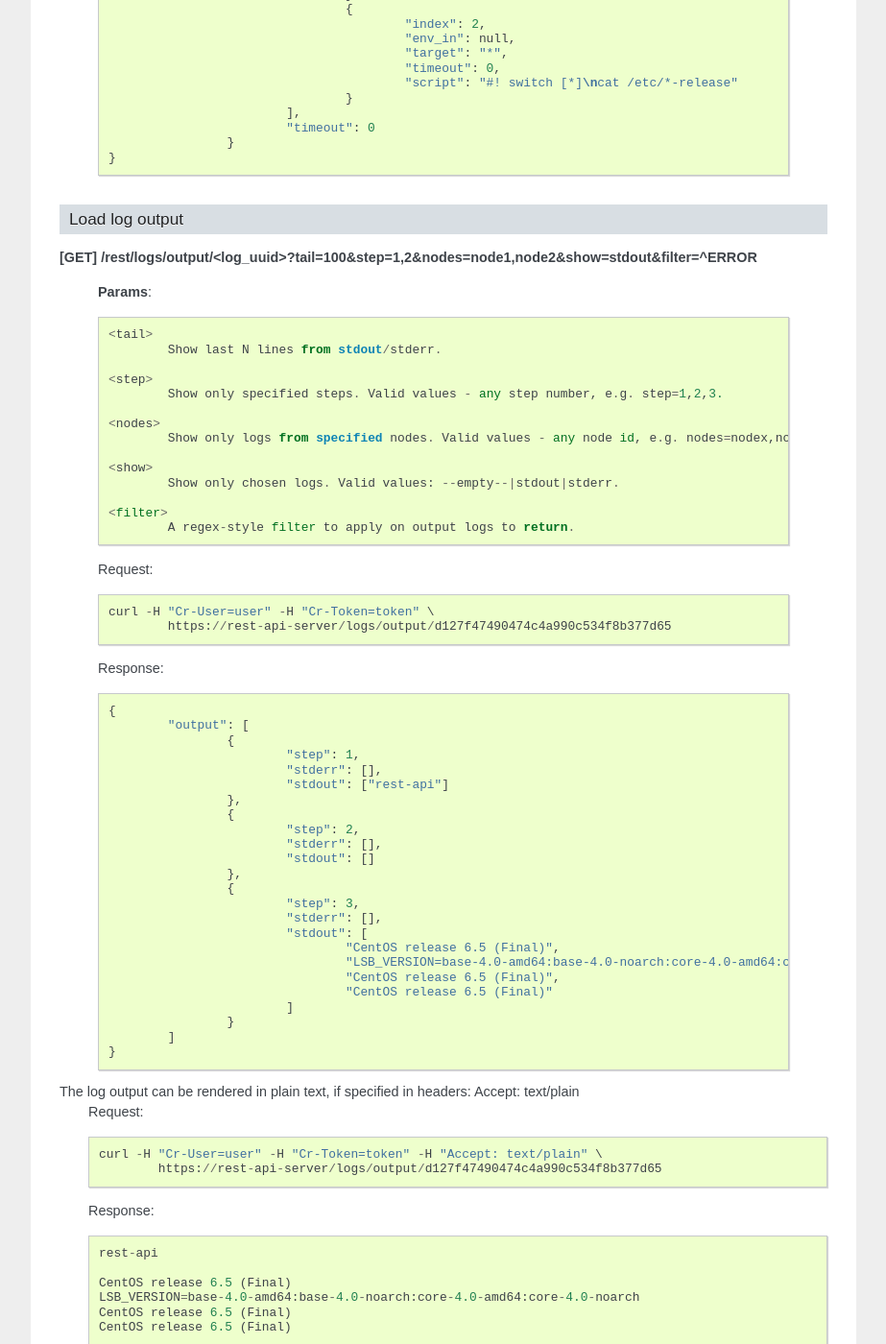
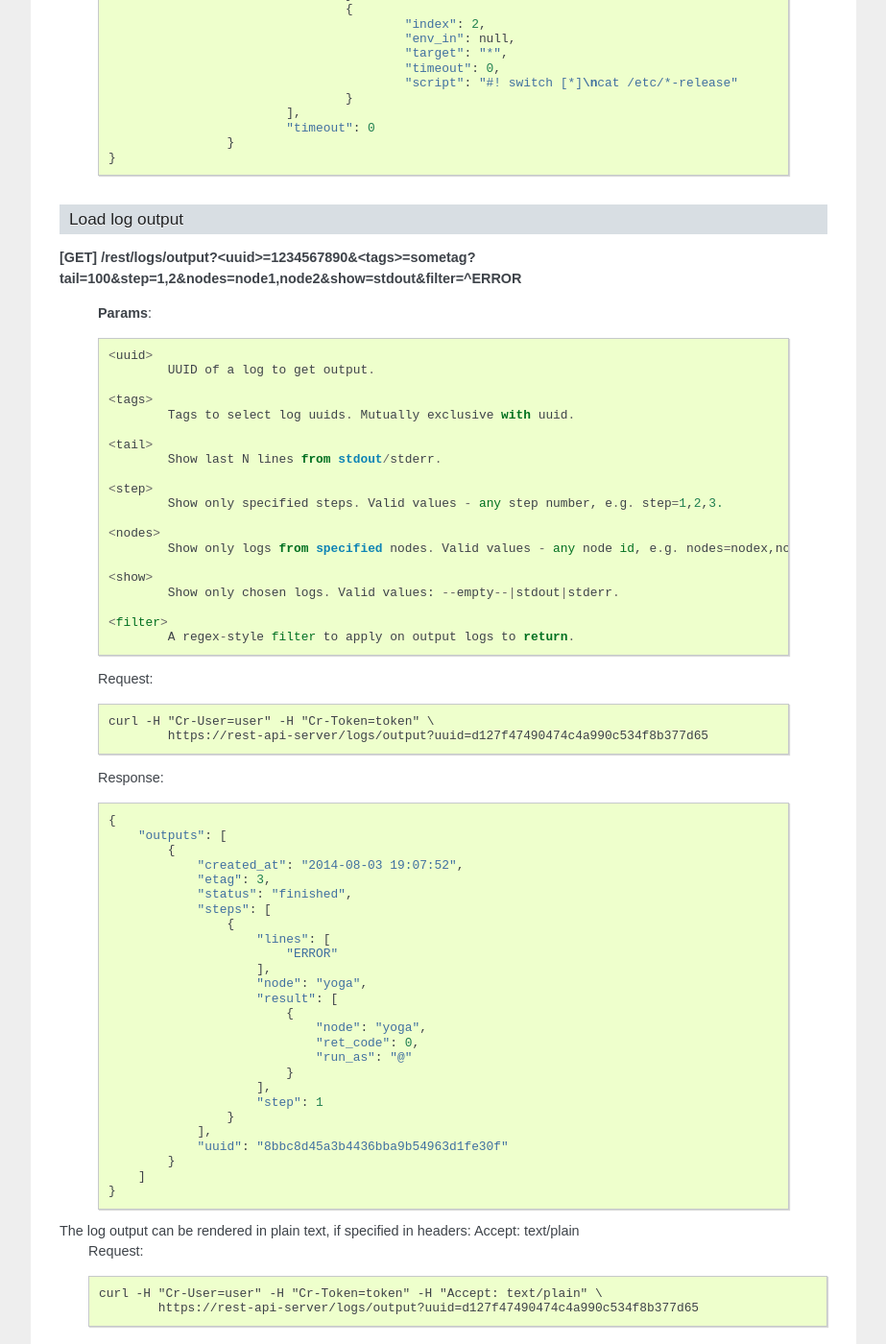
Before and after one commit to CloudRunnerIO/cloudrunner-server, a Sphinx documentation site: the page built from cloudrunner_server/api/docs/source/logs.rst, in a window 1280 px wide and 1400 px high, scrolled down 1783 px. Shown: the whole window at 96% size, without its empty margins (198-1121 px from the left). Built offline with Sphinx 7.4.7, drawn with Linux system fonts in a browser that asks for light colours.

Commit message:
Updated docs, fixed plain text rendering for logs
Change-Id: I2f635c6315332fdc1d32d9107476bf79e0e46516

```diff
--- a/cloudrunner_server/api/docs/source/logs.rst
+++ b/cloudrunner_server/api/docs/source/logs.rst
@@ -111,9 +111,15 @@ Load log data
 Load log output
 ^^^^^^^^^^^^^^^
 
-**[GET] /rest/logs/output/<log_uuid>?tail=100&step=1,2&nodes=node1,node2&show=stdout&filter=^ERROR**
+**[GET] /rest/logs/output?<uuid>=1234567890&<tags>=sometag?tail=100&step=1,2&nodes=node1,node2&show=stdout&filter=^ERROR**
 
 	**Params**::
+
+		<uuid>
+			UUID of a log to get output.
+
+		<tags>
+			Tags to select log uuids. Mutually exclusive with uuid.
 
 		<tail>
 			Show last N lines from stdout/stderr.
@@ -133,40 +139,42 @@ Load log output
 	Request::
 
 		curl -H "Cr-User=user" -H "Cr-Token=token" \
-			https://rest-api-server/logs/output/d127f47490474c4a990c534f8b377d65
+			https://rest-api-server/logs/output?uuid=d127f47490474c4a990c534f8b377d65
 
 	Response::
 
 		{
-			"output": [
-				{
-					"step": 1,
-					"stderr": [],
-					"stdout": ["rest-api"]
-				},
-				{
-					"step": 2,
-					"stderr": [],
-					"stdout": []
-				},
-				{
-					"step": 3,
-					"stderr": [],
-					"stdout": [
-						"CentOS release 6.5 (Final)",
-						"LSB_VERSION=base-4.0-amd64:base-4.0-noarch:core-4.0-amd64:core-4.0-noarch",
-						"CentOS release 6.5 (Final)",
-						"CentOS release 6.5 (Final)"
-					]
-				}
-			]
+		    "outputs": [
+		        {
+		            "created_at": "2014-08-03 19:07:52",
+		            "etag": 3,
+		            "status": "finished",
+		            "steps": [
+		                {
+		                    "lines": [
+		                        "ERROR"
+		                    ],
+		                    "node": "yoga",
+		                    "result": [
+		                        {
+		                            "node": "yoga",
+		                            "ret_code": 0,
+		                            "run_as": "@"
+		                        }
+		                    ],
+		                    "step": 1
+		                }
+		            ],
+		            "uuid": "8bbc8d45a3b4436bba9b54963d1fe30f"
+		        }
+		    ]
 		}
 
 The log output can be rendered in plain text, if specified in headers: Accept: text/plain
 	Request::
 
 		curl -H "Cr-User=user" -H "Cr-Token=token" -H "Accept: text/plain" \
-			https://rest-api-server/logs/output/d127f47490474c4a990c534f8b377d65
+			https://rest-api-server/logs/output?uuid=d127f47490474c4a990c534f8b377d65
 
 	Response::
 
```
Also changed, not shown: 15 other files.
